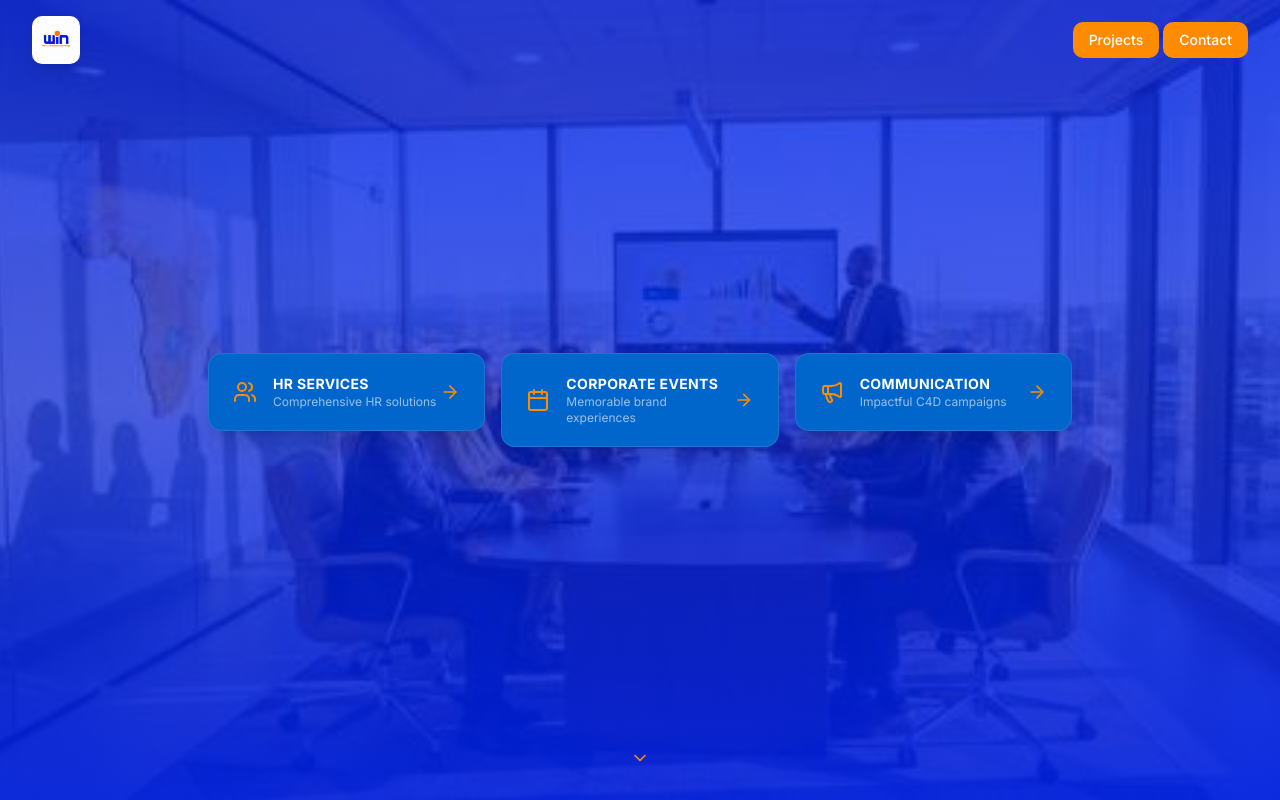
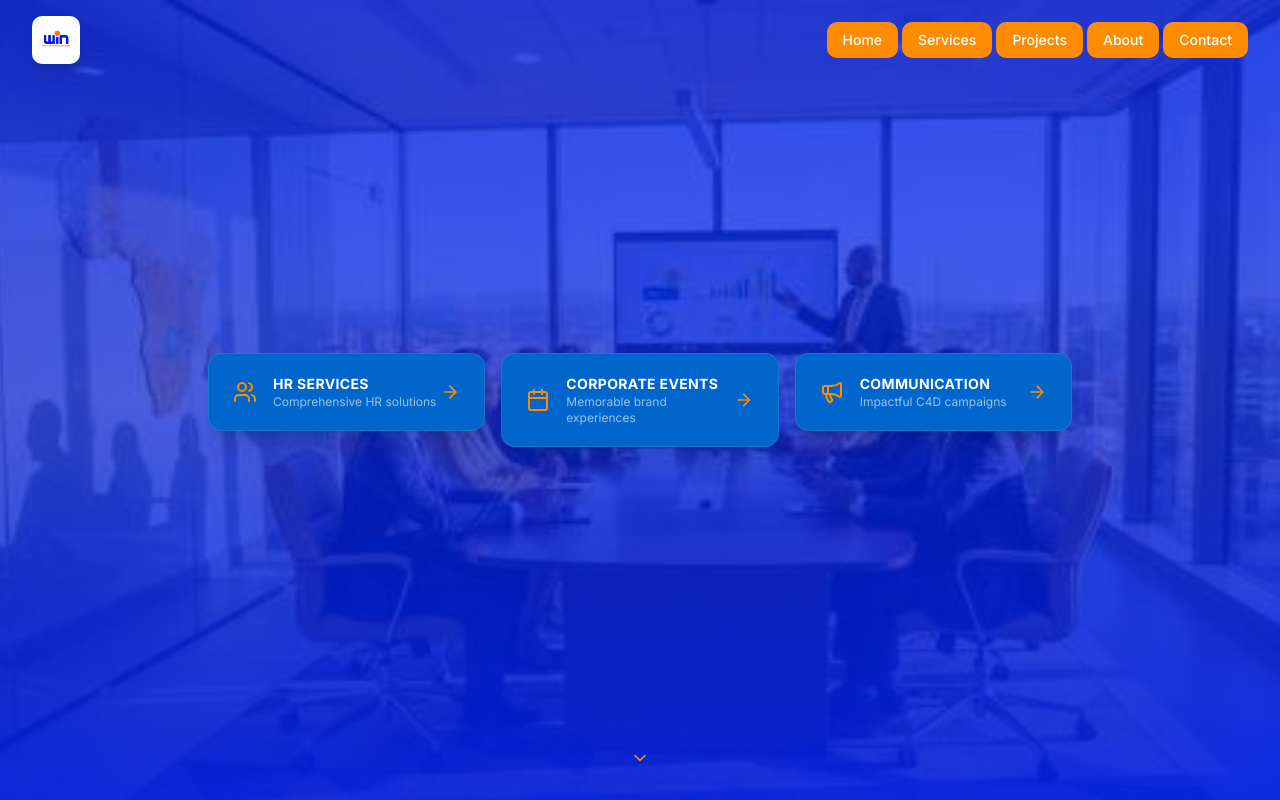
Before and after one commit to Kellysandrine/WIN-site, a React (Vite) app in the folder app/: page / in a window 1280 px wide. Shown: the top 800 px of the page. Built offline with nearby package versions, Linux system fonts and the light colour scheme.

Commit message:
Add 'Home' and 'Services' links to Navbar

```diff
--- a/app/src/components/Navbar.tsx
+++ b/app/src/components/Navbar.tsx
@@ -18,7 +18,10 @@ export default function Navbar() {
   const isHome = location.pathname === '/';
 
   const navLinks = [
+    { name: 'Home', path: '/' },
+    { name: 'Services', path: '/hr-services' },
     { name: 'Projects', path: '/projects' },
+    { name: 'About', path: '/about' },
     { name: 'Contact', path: '/contact' },
   ];
 
```
